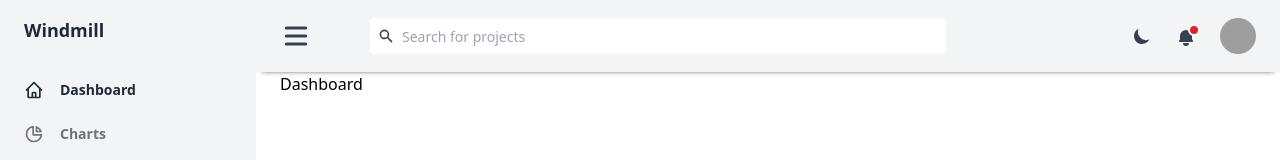
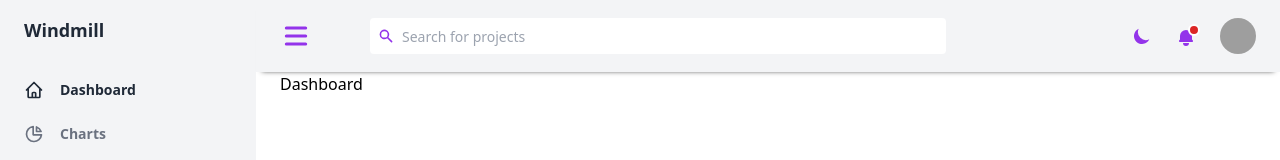
Before and after one commit to 99sudarshan/Dashboard_template, a React (Create React App) app: page /dashboard in a window 1280 px wide. Shown: the top 160 px of the page. Built offline with nearby package versions, Linux system fonts and the light colour scheme; grey boxes are pictures that could not be loaded.

Commit message:
text change into purple navbar when white mode

```diff
--- a/src/components/dashboard/static/navbar/Navbar.jsx
+++ b/src/components/dashboard/static/navbar/Navbar.jsx
@@ -25,7 +25,7 @@ const Navbar = () => {
         "z-40 py-4 bg-gray-100  [box-shadow:0_5px_5px_-6px_#333] dark:bg-gray-800"
       }
     >
-      <div className="container flex items-center justify-between h-full px-6 mx-auto text-gray-700 dark:text-gray-200">
+      <div className="container flex items-center justify-between h-full px-6 mx-auto text-purple-600 dark:text-gray-200">
         {/* <!-- Mobile hamburger --> */}
         <button
           className="p-1 mr-5 -ml-1 rounded-md  focus:outline-none focus:shadow-outline-purple"
```
